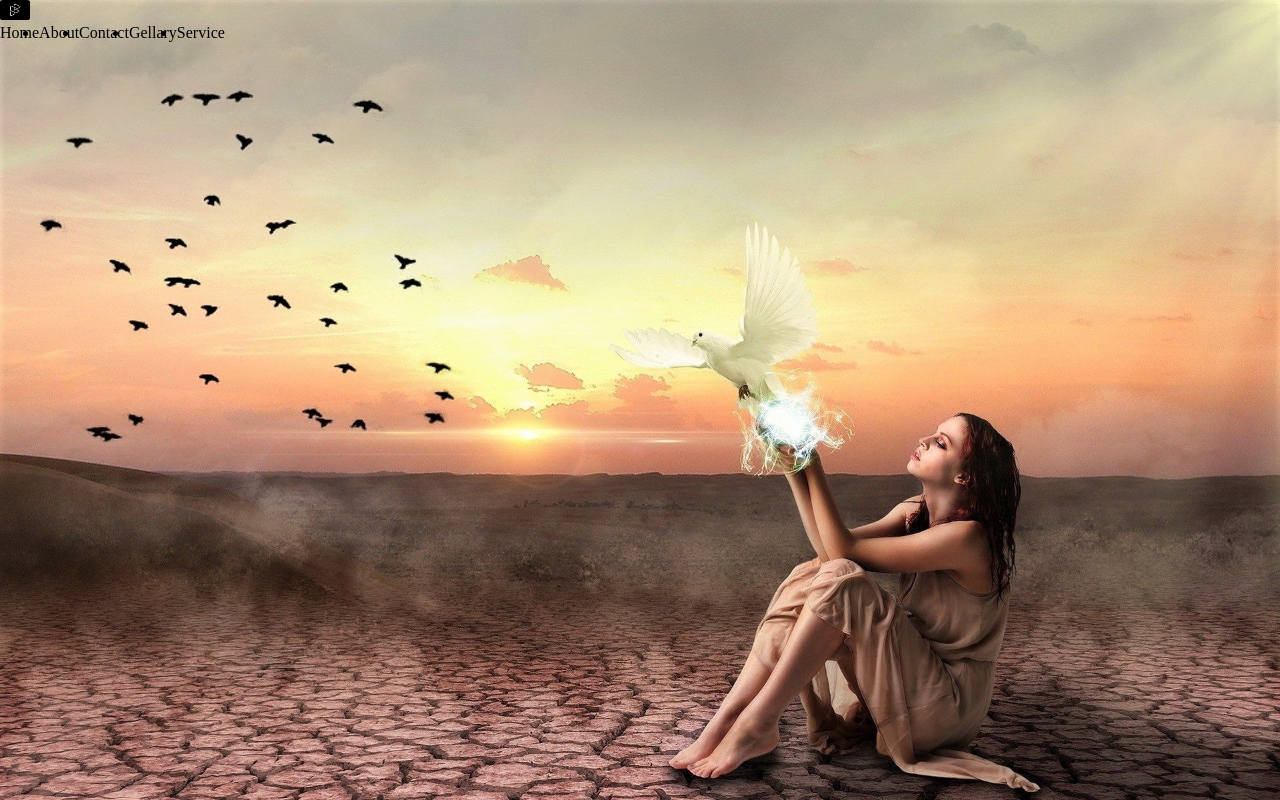
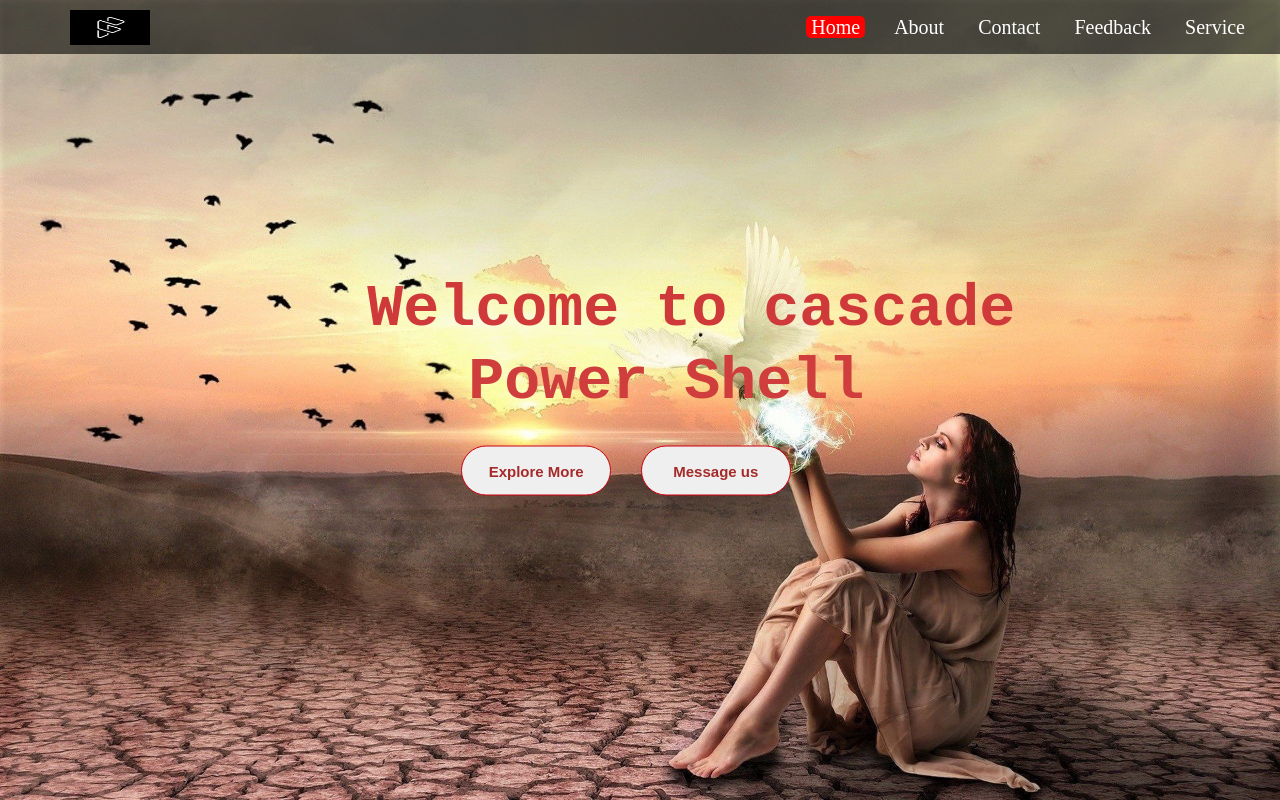
Before and after one commit to alhaj-cmd/Sumit, a plain HTML site: page index.html in a window 1280 px wide. Drawn offline with Linux system fonts and the light colour scheme.

Commit message:
Footer style

```diff
--- a/index.css
+++ b/index.css
@@ -1,28 +1,96 @@
+/*--- @import url(''); -----*/
 *{
     padding: 0;
     margin: 0;
 }
-.nav{
+.container{
     background-image: url(images/birdF.jpg) ;
     background-size: cover;
     height: 100vh;
 }
-.container{
-height: 80px;
+.navber{
+height: 54px;
 width: 100%;
 background: rgba(0, 0, 0, 0.6);
 }
-.container img{
-    height: 20px;
-    width: 30px;
-    border-radius: 10%;
-    border-top: 5px;
+.navber img{
+    height: 35px;
+    width: 80px;
+    padding: 10px 70px;
 
 }
-.head{
-    border-radius: 2px;
-    bottom: auto;
-    display: flex;
-    border-right: 30%;
+.navber ul{
+    float: right;
+    margin-right: 20px;
 
 }
+
+.navber ul li{
+    list-style: none;
+    margin: 0 10px;
+    display: inline-block;
+    line-height: 54px;
+}
+.navber ul li a{
+    text-decoration: none;
+    color: white;
+    font-size: 20px;
+    padding: 0 5px;
+    transition: .4s;
+   /* font-family: 'Roboto';*/
+}
+.navber ul li a.active,
+.navber ul li a:hover{
+    background:red;
+    border-radius: 5px;
+}
+ .center{
+    position: absolute;
+    top: 50%;
+    left: 54%;
+    transform: translate(-50%, -50%);
+    font-family: 'Courier New', Courier, monospace;
+    user-select: none;
+}
+.center h1{
+    color: rgb(207, 57, 57);
+    font-size: 60px;
+    font-weight: bold;
+    width: 700px;
+    text-align: center;
+}
+.center h3{
+    color: rgb(207, 61, 61);
+    font-size: 60px;
+    font-weight: bold;
+    width: 650px;
+    padding-top: 5px;
+    text-align: center;
+}
+.center .btn{
+    margin: 30px 120px;
+
+}
+
+  .btn button {
+    height: 50px;
+    width: 150px;
+    font-size: 15px;
+    font-weight: bold;
+    color: brown;
+    background-attachment: red;
+    border: 1px solid #cc000c;
+    outline: none;
+    cursor: pointer;
+    border-radius: 25px;
+    justify-content: center;
+    transition: 0.4s;
+
+}
+.btn .btns{
+    margin-left: 20px;
+}
+
+.btn button:hover{
+    background:#cc000c ;
+}
--- a/index.html
+++ b/index.html
@@ -8,22 +8,26 @@
     <title>Just for chill website</title>
 </head>
 <body>
-    <section>
-        <div class="heared">
-            <div class="container">
-            <div class="nav">
+    <section class="container">
+            <div class="navber">
                <img src="images/logo.webp" >
-               <ul class="head">
-                <li>Home</li>
-                <li>About</li>
-                <li>Contact</li>
-                <li>Gellary</li>
-                <li>Service</li>
+               <ul>
+                <li><a class="active" href="#" >Home</a></li>
+                <li><a href="#" >About</a></li>
+                <li><a href="#" >Contact</a></li>
+                <li><a href="#" >Feedback</a></li>
+                <li><a href="#" >Service</a></li>
                </ul>
 
             </div>
-        </div>
-        </div>
+            <div class="center">
+                <h1>Welcome to cascade</h1>
+                <h3>Power Shell</h1>
+                <div class="btn">
+                    <button>Explore More</button>
+                    <button class="btns">Message us</button>
+                </div>
+            </div>
     </section>
 
 </body>
```
